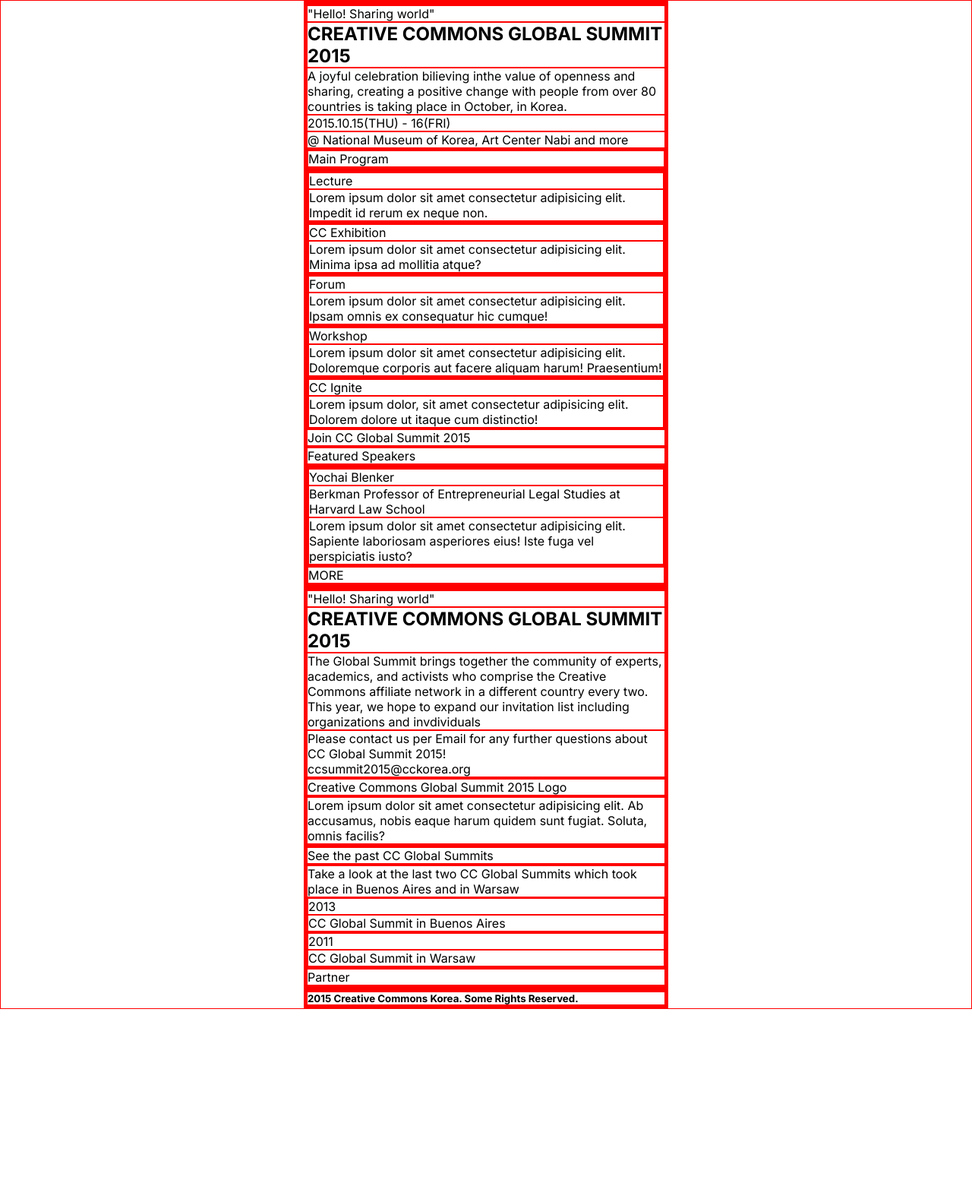
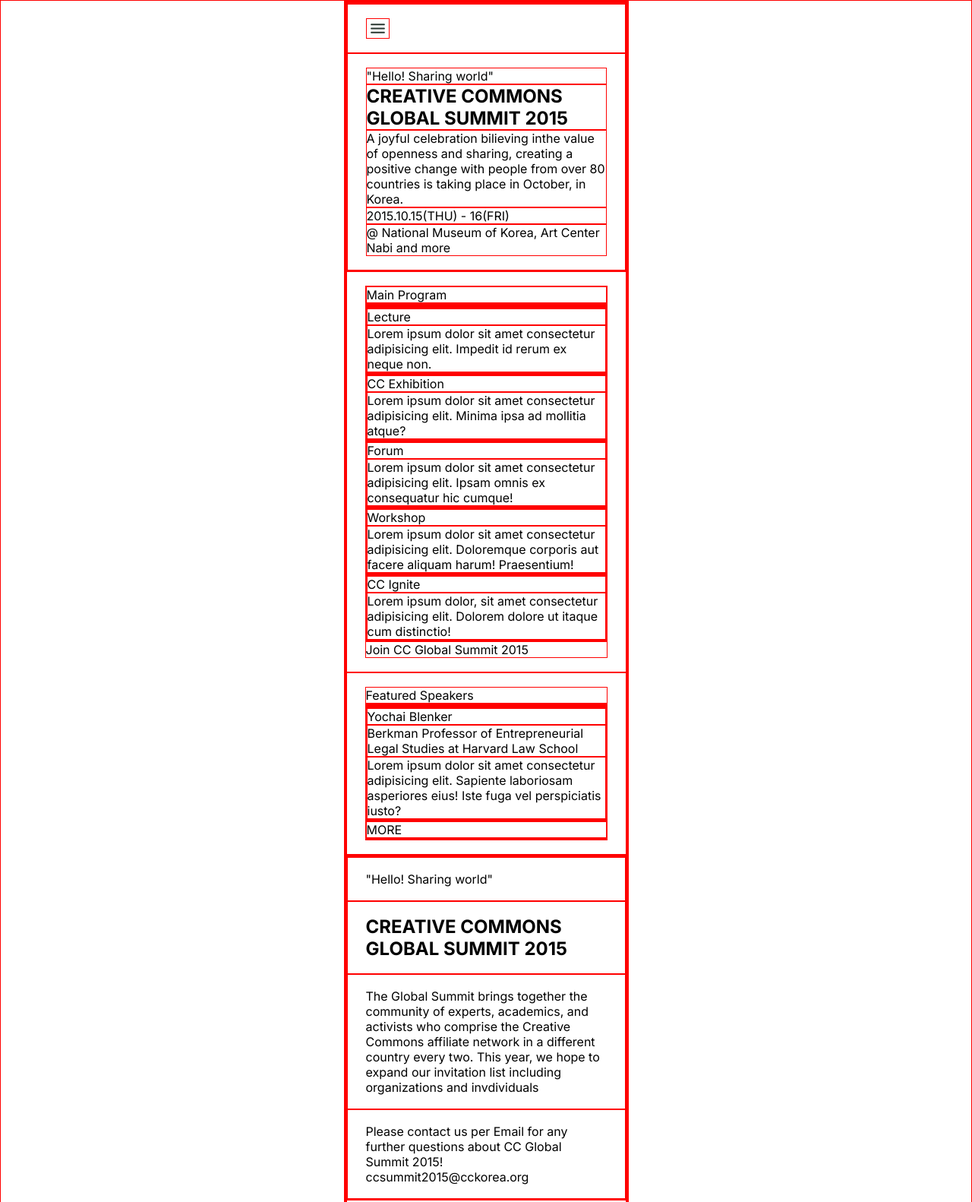
Before and after one commit to danifromecuador/conference, a website: page index.html in a window 1280 px wide. Shown: the top 1582 px of the page at 76% size. Before the commit the page ends 1328 px from the top, so only its background shows below. Drawn offline with Linux system fonts and the light colour scheme.

Commit message:
Add padding to secondary divs and background for hero section

```diff
--- a/index.html
+++ b/index.html
@@ -12,7 +12,9 @@
 <body>
   <div class="mainest">
     <div class="home">
-      <nav class="hamburger">
+      <div class="nav-bar-and-hero">
+        <nav class="nav-bar">
+          <img src="images/icons/hamburger.svg" alt="" class="hamburger">
         </nav>
         <section class="hero">
           <div class="hello">"Hello! Sharing world"</div>
@@ -21,6 +23,7 @@
           <div class="date">2015.10.15(THU) - 16(FRI)</div>
           <footer class="national">@ National Museum of Korea, Art Center Nabi and more</footer>
         </section>
+      </div>
       <section class="main">
         <header>
           <div class="text">Main Program</div>
@@ -77,8 +80,6 @@
     <!-- /                          SECOND PAGE                              / -->
     <!-- ////////////////////////////////////////////////////////////////////  -->
     <div class="about">
-      <nav class="hamburger">
-      </nav>
       <section class="hero">
         <div class="hello">"Hello! Sharing world"</div>
         <h1 class="title">CREATIVE COMMONS GLOBAL SUMMIT 2015</h1>
--- a/style.css
+++ b/style.css
@@ -2,26 +2,45 @@
 
 * {
   box-sizing: border-box;
-  margin: 0 auto;
+  margin: 0;
   padding: 0;
   border: 1px solid red;
 }
 
 body {
-  width: 480px;
+  width: 375px;
   height: auto;
+  margin: 0 auto;
   font-family: Inter;
 }
 
-.home {}
-.hamburger {}
-.home .hero {}
-.home .hero .hello {}
-.home .hero .title {}
-.home .hero .description {}
-.home .hero .date {}
-.home .hero .national {}
-.home .main {}
+/* .home {
+} */
+.home .nav-var-and-hero {
+  background-image: url(images/backgrounds/hero.svg);
+}
+.nav-bar {
+  padding: 18px 24px;
+  display: flex;
+  justify-content: space-between;
+
+}
+.hamburger {
+  width: 31px;
+  height: 27px;
+}
+
+.home .nav-bar-and-hero .hero {
+  padding: 18px 24px;
+}
+.home .nav-bar-and-hero .hero .hello {}
+.home .nav-bar-and-hero .hero .title {}
+.home .nav-bar-and-hero .hero .description {}
+.home .nav-bar-and-hero .hero .date {}
+.home .nav-bar-and-hero .hero .national {}
+.home .main {
+  padding: 18px 24px;
+}
 .home .main .text {}
 .horizontal-rule {}
 .home .main .big {}
@@ -31,7 +50,9 @@
 .home .main .element .title {}
 .home .main .element .description {}
 .home .main .join {}
-.home .speakers {}
+.home .speakers {
+  padding: 18px 24px;
+}
 .home .speakers .title {}
 .home .speakers .speakers .horizontal-rule {}
 .home .speakers .speaker {}
@@ -46,17 +67,39 @@
 /* /////////////////////////////////////////// */
 /*                SECOND PAGE                  */
 /* /////////////////////////////////////////// */
-.about {}
-.about .hero {}
-.about .hero .hello {}
-.about .hero .title {}
-.about .hero .description {}
-.about .hero .please {}
-.about .creative {}
-.about .creative .title {}
+.about {
+}
+.about .hero {
+}
+.about .hero .hello {
+  padding: 18px 24px;
+}
+.about .hero .title {
+  padding: 18px 24px;
+}
+.about .hero .description {
+  padding: 18px 24px;
+}
+.about .hero .please {
+  padding: 18px 24px;
+}
+.about .creative {
+  padding: 18px 24px;
+}
+.about .creative .title {
+  padding: 18px 24px;
+}
 .about .creative .horizontal-rule {}
-.about .creative .text {}
-.about .creative .cc {}
+.about .creative .text {
+  padding: 18px 24px;
+}
+.about .creative .cc {
+  padding: 18px 24px;
+}
+
+.about .past {
+  padding: 18px 24px;
+}
 .about .past .title {}
 .about .past .horizontal-rule {}
 .about .past .description {}
@@ -66,9 +109,13 @@
 .about .past .past-two {}
 .about .past .past-two .text {}
 .about .past .past-two .year {}
-.about .partner {}
+.about .partner {
+  padding: 18px 24px;
+}
 .about .partner .title {}
 .about .partner .partners {}
-.about .cc {}
+.about .cc {
+  padding: 18px 24px;
+}
 .about .cc .left {}
 .about .cc .right {}
```
Also changed, not shown: images/backgrounds/hero.svg (added), images/icons/hamburger.svg (added). Lines whose indentation alone changed are shown as unchanged.
